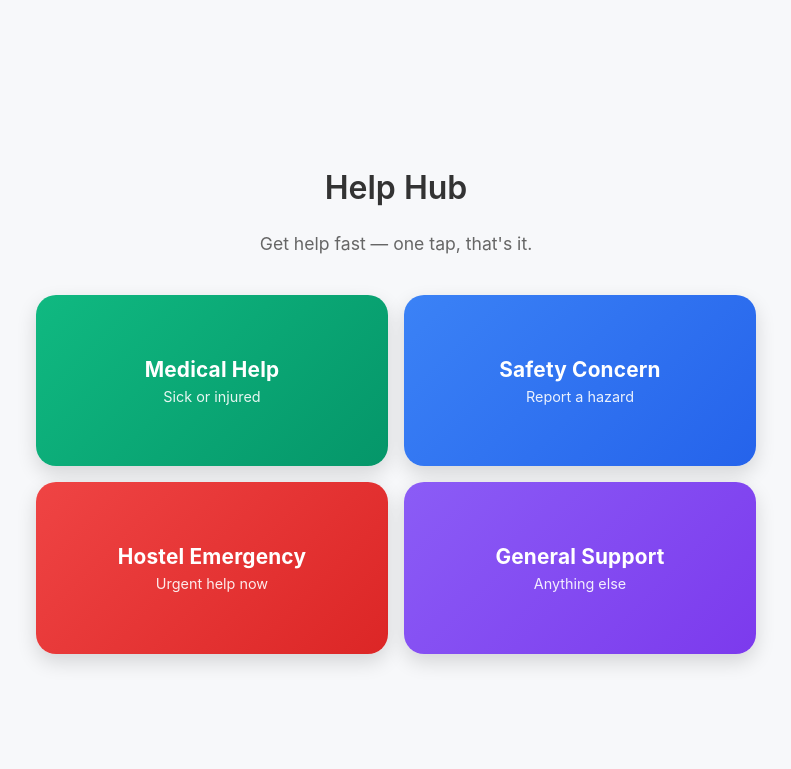
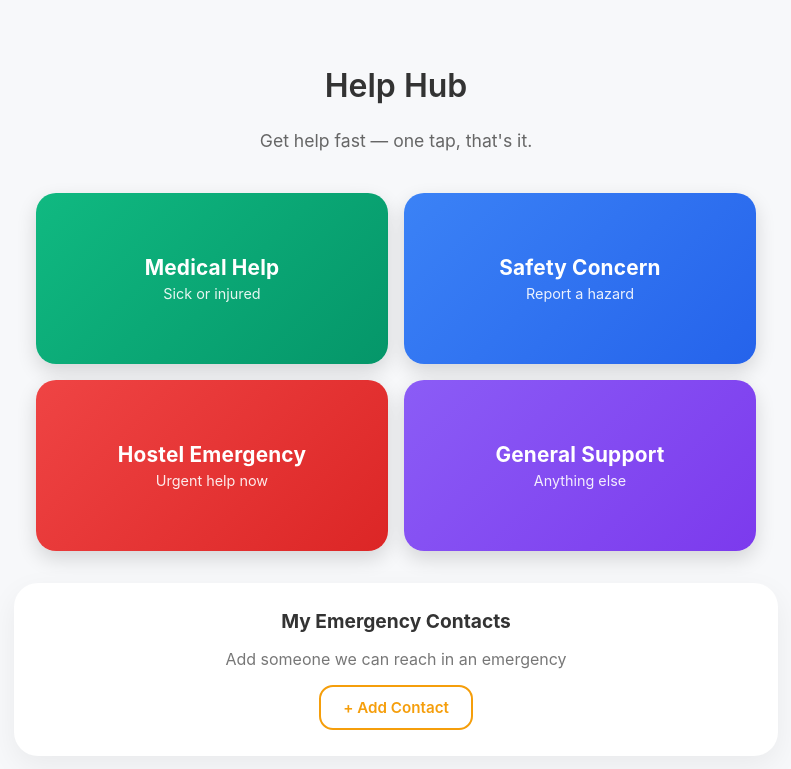
Before and after one commit to nandkishor-ux/NIVARA, a Flask app: page /helphub in a window 1280 px wide. Shown: the top 769 px of the page, without its empty margins (244-1035 px from the left). Run offline with Flask 3, Linux system fonts and the light colour scheme.

Commit message:
updated emergrncy contacct details

```diff
--- a/app.py
+++ b/app.py
@@ -111,9 +111,70 @@ HELP_CATEGORIES = {
 }
 
 
+MAX_EMERGENCY_CONTACTS = 2
+
+
 @app.route("/helphub")
 def helphub():
-    return render_template("helphub.html")
+    contacts = models.EmergencyContact.query.order_by(
+        models.EmergencyContact.created_at
+    ).all()
+    return render_template(
+        "helphub.html",
+        contacts=contacts,
+        max_contacts=MAX_EMERGENCY_CONTACTS,
+    )
+
+
+@app.route("/helphub/contacts/add", methods=["GET", "POST"])
+def helphub_contact_add():
+    contact_count = models.EmergencyContact.query.count()
+    if contact_count >= MAX_EMERGENCY_CONTACTS:
+        flash("Maximum 2 contacts reached. Remove one to add another.", "error")
+        return redirect(url_for("helphub"))
+
+    if request.method == "POST":
+        name = request.form.get("name", "").strip()
+        phone_number = request.form.get("phone_number", "").strip()
+        relationship = request.form.get("relationship", "").strip() or None
+
+        error = None
+        if not name:
+            error = "Please enter the contact's name."
+        elif not phone_number:
+            error = "Please enter a phone number."
+
+        if error:
+            return render_template(
+                "helphub_contact_form.html",
+                error=error,
+                name=name,
+                phone_number=phone_number,
+                relationship=relationship,
+            ), 400
+
+        contact = models.EmergencyContact(
+            name=name,
+            phone_number=phone_number,
+            relationship=relationship,
+        )
+        db.session.add(contact)
+        db.session.commit()
+
+        flash("Contact saved.", "success")
+        return redirect(url_for("helphub"))
+
+    return render_template("helphub_contact_form.html")
+
+
+@app.route("/helphub/contacts/<int:contact_id>/delete", methods=["POST"])
+def helphub_contact_delete(contact_id):
+    contact = db.session.get(models.EmergencyContact, contact_id)
+    if contact is not None:
+        db.session.delete(contact)
+        db.session.commit()
+        flash("Contact removed.", "success")
+    return redirect(url_for("helphub"))
 
 
 def _category_page(slug):
--- a/static/style.css
+++ b/static/style.css
@@ -223,6 +223,142 @@ select.field-control {
     align-items: center;
 }
 
+.contacts-section {
+    width: 100%;
+    margin-top: 2rem;
+    background: #fff;
+    border-radius: 24px;
+    padding: 1.6rem 1.4rem;
+    box-shadow: 0 10px 30px rgba(0, 0, 0, 0.06);
+    display: flex;
+    flex-direction: column;
+    align-items: center;
+    gap: 1rem;
+}
+
+.contacts-title {
+    margin: 0;
+    font-size: 1.2rem;
+    font-weight: 700;
+    color: #333;
+}
+
+.contacts-empty {
+    margin: 0;
+    color: #777;
+}
+
+.contacts-list {
+    width: 100%;
+    display: flex;
+    flex-direction: column;
+    gap: 0.9rem;
+}
+
+.contact-card {
+    display: flex;
+    align-items: center;
+    justify-content: space-between;
+    gap: 1rem;
+    background: #fafbfc;
+    border: 1px solid #eef0f3;
+    border-radius: 18px;
+    padding: 1rem 1.1rem;
+    text-align: left;
+}
+
+.contact-info {
+    display: flex;
+    flex-direction: column;
+    gap: 0.2rem;
+    min-width: 0;
+}
+
+.contact-name {
+    font-weight: 700;
+    font-size: 1.05rem;
+}
+
+.contact-relationship {
+    font-size: 0.85rem;
+    color: #888;
+}
+
+.contact-phone {
+    font-size: 1rem;
+    font-weight: 600;
+    color: #f59e0b;
+    text-decoration: none;
+    margin-top: 0.25rem;
+    padding: 0.3rem 0.5rem;
+    background: #fff8ec;
+    border-radius: 10px;
+    display: inline-block;
+}
+
+.contact-phone:hover {
+    background: #fff0d6;
+}
+
+.contact-remove {
+    border: none;
+    background: none;
+    color: #b91c1c;
+    font-family: inherit;
+    font-size: 0.85rem;
+    font-weight: 600;
+    cursor: pointer;
+    padding: 0.35rem 0.6rem;
+    border-radius: 10px;
+    flex-shrink: 0;
+}
+
+.contact-remove:hover {
+    background: #fee2e2;
+}
+
+.contacts-limit {
+    margin: 0;
+    font-size: 0.9rem;
+    color: #999;
+}
+
+.btn-secondary {
+    display: inline-block;
+    padding: 0.7rem 1.4rem;
+    border-radius: 14px;
+    background: #fff;
+    border: 2px solid #f59e0b;
+    color: #f59e0b;
+    font-family: inherit;
+    font-size: 0.95rem;
+    font-weight: 600;
+    text-decoration: none;
+    cursor: pointer;
+    transition: background 0.12s ease, color 0.12s ease, transform 0.12s ease;
+}
+
+.btn-secondary:hover {
+    background: #fff8ec;
+    transform: translateY(-1px);
+}
+
+.contact-form-card {
+    max-width: 440px;
+    width: 90%;
+    background: #fff;
+    border-radius: 24px;
+    padding: 2.2rem 2rem;
+    box-shadow: 0 10px 30px rgba(0, 0, 0, 0.06);
+    display: flex;
+    flex-direction: column;
+    align-items: center;
+    gap: 1rem;
+}
+
+.contact-form-card .checkin-form {
+    width: 100%;
+}
 .help-grid {
     display: grid;
     grid-template-columns: 1fr 1fr;
--- a/templates/helphub.html
+++ b/templates/helphub.html
@@ -24,5 +24,47 @@
             <span class="help-tile-hint">Anything else</span>
         </a>
     </nav>
+
+    <section class="contacts-section">
+        <h2 class="contacts-title">My Emergency Contacts</h2>
+
+        {% with messages = get_flashed_messages(with_categories=true) %}
+            {% if messages %}
+                {% for category, message in messages %}
+                    <p class="flash flash-{{ category }}">{{ message }}</p>
+                {% endfor %}
+            {% endif %}
+        {% endwith %}
+
+        {% if not contacts %}
+            <p class="contacts-empty">Add someone we can reach in an emergency</p>
+            <a href="{{ url_for('helphub_contact_add') }}" class="btn-secondary">+ Add Contact</a>
+        {% else %}
+            <div class="contacts-list">
+                {% for contact in contacts %}
+                <div class="contact-card">
+                    <div class="contact-info">
+                        <span class="contact-name">{{ contact.name }}</span>
+                        {% if contact.relationship %}
+                            <span class="contact-relationship">{{ contact.relationship }}</span>
+                        {% endif %}
+                        <a class="contact-phone" href="tel:{{ contact.phone_number }}">
+                            📞 {{ contact.phone_number }}
+                        </a>
+                    </div>
+                    <form method="post" action="{{ url_for('helphub_contact_delete', contact_id=contact.id) }}">
+                        <button type="submit" class="contact-remove">Remove</button>
+                    </form>
+                </div>
+                {% endfor %}
+            </div>
+
+            {% if contacts|length < max_contacts %}
+                <a href="{{ url_for('helphub_contact_add') }}" class="btn-secondary">+ Add Another</a>
+            {% else %}
+                <p class="contacts-limit">Maximum 2 contacts reached</p>
+            {% endif %}
+        {% endif %}
+    </section>
 </main>
 {% endblock %}
```
Also changed, not shown: models.py (+11 -0 lines), templates/helphub_contact_form.html (added, +44 -0 lines).
